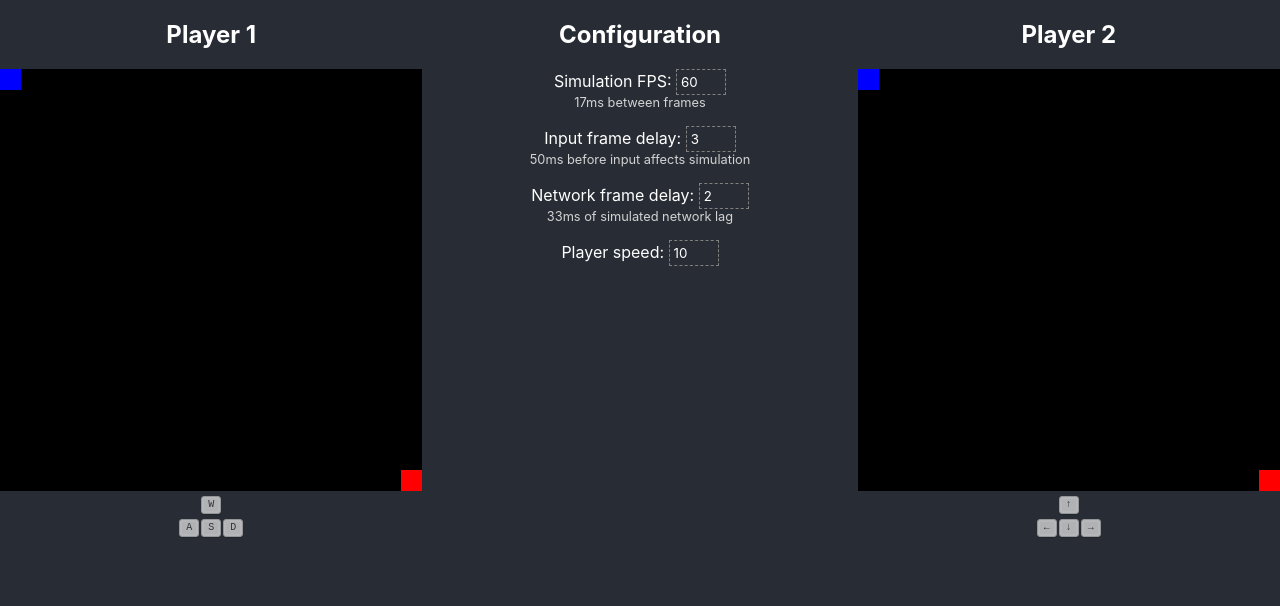
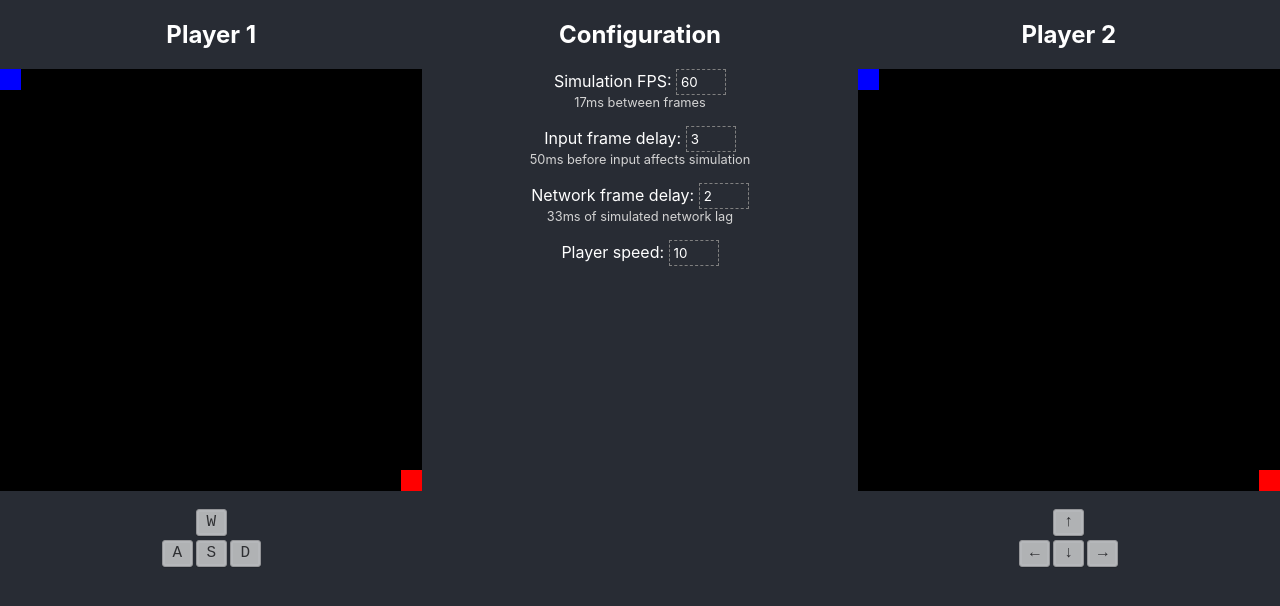
Before and after one commit to toolness/netcode-fun, a React (Create React App) app: page / in a window 1280 px wide. Shown: the top 606 px of the page. Built offline with nearby package versions, Linux system fonts and the light colour scheme.

Commit message:
Increase size of keys.

```diff
--- a/src/Sim.css
+++ b/src/Sim.css
@@ -1,6 +1,7 @@
 .Sim-viz {
   background: black;
   position: relative;
+  margin-bottom: 1em;
 }
 
 .Player-viz {
--- a/src/index.css
+++ b/src/index.css
@@ -14,14 +14,14 @@ code {
 
 /* https://www.rgagnon.com/jsdetails/js-nice-effect-the-KBD-tag.html */
 kbd {
-  margin: 0px 0.1em;
+  margin: 0.1em 0.1em;
   padding: 0.1em 0.6em;
   border-radius: 3px;
   border: 1px solid rgb(204, 204, 204);
   color: rgb(51, 51, 51);
   line-height: 1.4;
   font-family: monospace;
-  font-size: 10px;
+  font-size: 16px;
   display: inline-block;
   box-shadow: 0px 1px 0px rgba(0,0,0,0.2), inset 0px 0px 0px 2px #ffffff;
   background-color: rgb(247, 247, 247);
```
